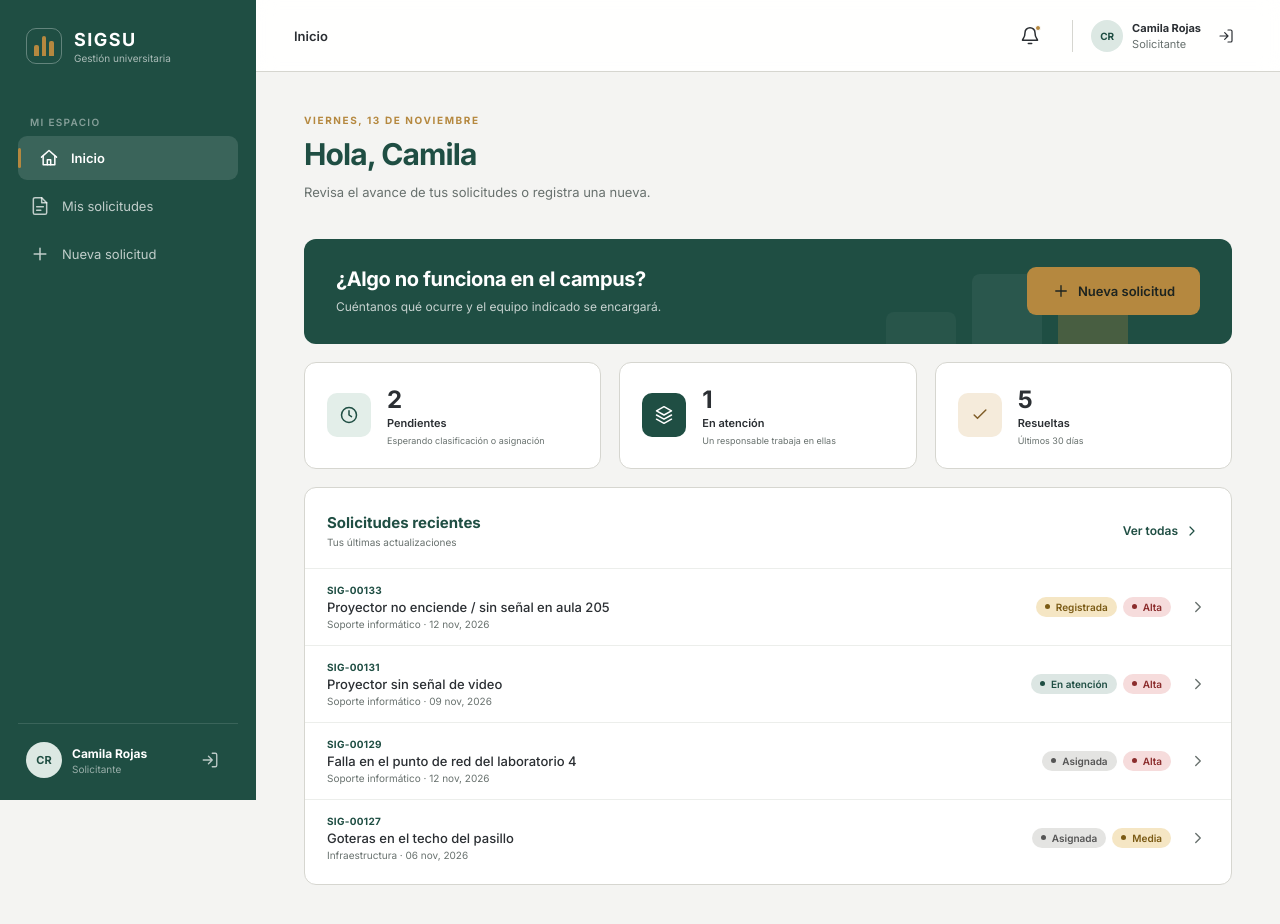
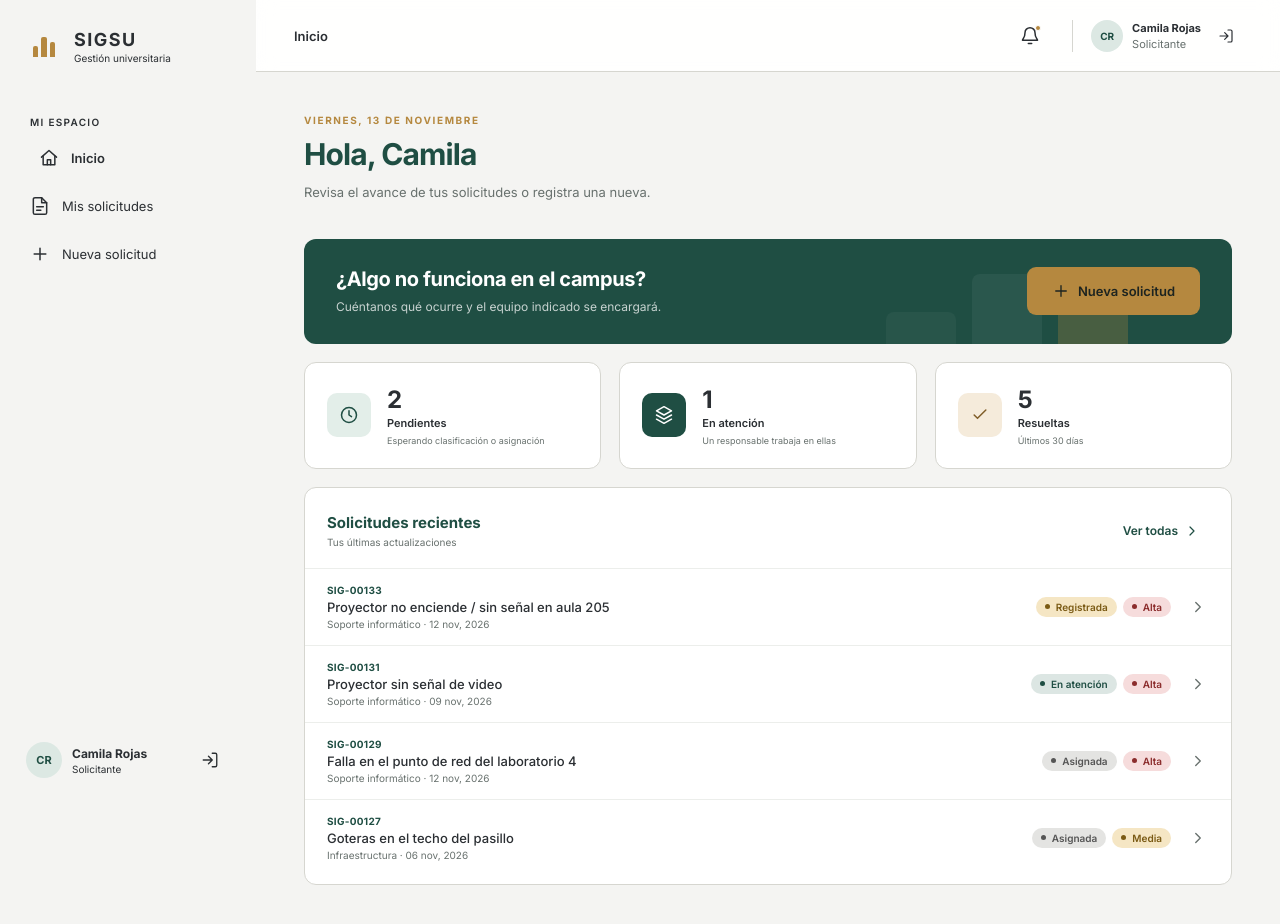
Before and after one commit to JudithVCQ/SIGSU-frontend, a React (Vite) app: page /login in a window 1280 px wide. Both pictures are taken after a click on the button "Camila". Shown: the top 924 px of the page. Built offline with nearby package versions, Linux system fonts and the light colour scheme; no server answers.

Commit message:
style(sidebar): usar los tokens de sidebar en lugar de blancos translúcidos
El sidebar pasa a --sidebar-fondo y sus textos, hover, ítem activo y bordes usan --sidebar-texto, --sidebar-texto-secundario, --sidebar-hover, --sidebar-activo y --sidebar-borde. El indicador del ítem activo usa --acento.

```diff
--- a/src/styles/global.css
+++ b/src/styles/global.css
@@ -125,8 +125,8 @@ h2, h3 {
   position: fixed;
   inset: 0 auto 0 0;
   width: var(--sidebar);
-  background: var(--verde);
-  color: #fff;
+  background: var(--sidebar-fondo);
+  color: var(--sidebar-texto);
   display: flex;
   flex-direction: column;
   padding: 28px 18px 20px;
@@ -146,7 +146,7 @@ h2, h3 {
   align-items: flex-end;
   gap: 3px;
   padding: 7px;
-  border: 1px solid rgba(255, 255, 255, 0.3);
+  border: 1px solid var(--sidebar-borde);
   border-radius: 10px;
 }
 
@@ -164,13 +164,13 @@ h2, h3 {
   display: block;
   font-size: 18px;
   letter-spacing: 0.08em;
-  color: #fff;
+  color: var(--sidebar-texto);
 }
 
 .logo small {
   display: block;
   margin-top: 2px;
-  color: rgba(255, 255, 255, 0.62);
+  color: var(--sidebar-texto-secundario);
   font-size: 10px;
 }
 
@@ -182,7 +182,7 @@ h2, h3 {
 }
 
 .role-label {
-  color: rgba(255, 255, 255, 0.46);
+  color: var(--sidebar-texto-secundario);
   font-size: 10px;
   font-weight: 600;
   letter-spacing: 0.13em;
@@ -196,7 +196,7 @@ h2, h3 {
 }
 
 .nav-item {
-  color: rgba(255, 255, 255, 0.72);
+  color: var(--sidebar-texto-secundario);
   background: transparent;
   border: 0;
   border-radius: 9px;
@@ -214,13 +214,13 @@ h2, h3 {
 }
 
 .nav-item:hover {
-  background: rgba(255, 255, 255, 0.07);
-  color: #fff;
+  background: var(--sidebar-hover);
+  color: var(--sidebar-texto);
 }
 
 .nav-item.active {
-  background: rgba(255, 255, 255, 0.12);
-  color: #fff;
+  background: var(--sidebar-activo);
+  color: var(--sidebar-texto);
   font-weight: 600;
 }
 
@@ -228,7 +228,7 @@ h2, h3 {
   content: '';
   width: 3px;
   height: 20px;
-  background: var(--dorado);
+  background: var(--acento);
   border-radius: 2px;
   margin-left: -12px;
   margin-right: 9px;
@@ -241,7 +241,7 @@ h2, h3 {
 .sidebar-profile {
   margin-top: auto;
   padding: 16px 8px 0;
-  border-top: 1px solid rgba(255, 255, 255, 0.12);
+  border-top: 1px solid var(--sidebar-borde);
   display: flex;
   gap: 10px;
   align-items: center;
@@ -269,11 +269,11 @@ h2, h3 {
 
 .sidebar-profile strong {
   font-size: 12px;
-  color: #fff;
+  color: var(--sidebar-texto);
 }
 
 .sidebar-profile small {
-  color: rgba(255, 255, 255, 0.55);
+  color: var(--sidebar-texto-secundario);
   font-size: 10px;
   margin-top: 2px;
 }
@@ -324,11 +324,12 @@ h2, h3 {
 }
 
 .icon-button.dark {
-  color: rgba(255, 255, 255, 0.7);
+  color: var(--sidebar-texto-secundario);
 }
 
 .icon-button.dark:hover {
-  background: rgba(255, 255, 255, 0.1);
+  background: var(--sidebar-hover);
+  color: var(--sidebar-texto);
 }
 
 .main-shell {
```
